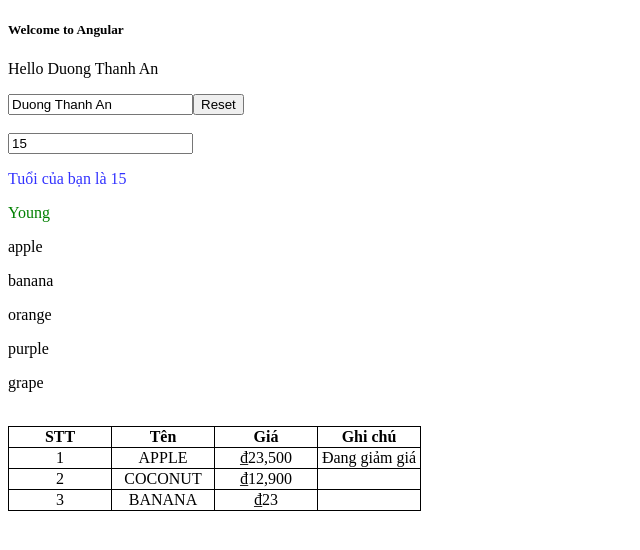
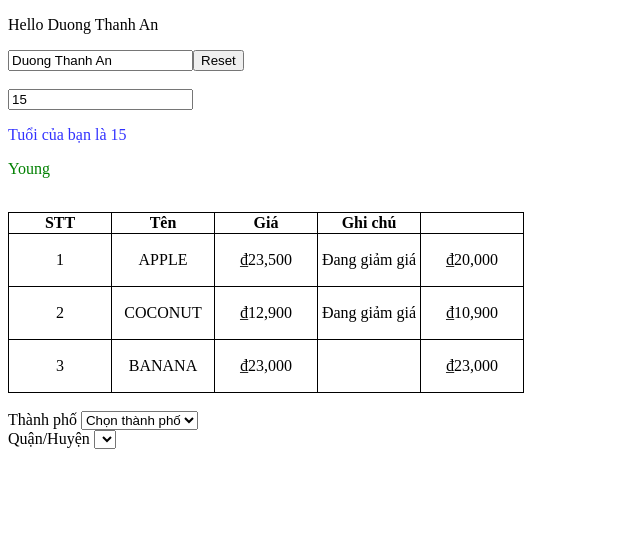
Before and after one commit to dtadev/Angular-bk, an Angular app: page / in a window 1280 px wide. Shown: the top 550 px of the page, without its empty margins (0-640 px from the left). Built offline with nearby package versions, Linux system fonts and the light colour scheme.

Commit message:
bai 16 learn

```diff
--- a/src/app/app.component.html
+++ b/src/app/app.component.html
@@ -1,4 +1 @@
-<h5>Welcome to Angular</h5>
-
-
 <app-home></app-home>
--- a/src/app/home/home.component.html
+++ b/src/app/home/home.component.html
@@ -3,20 +3,20 @@
     <input type="text" [(ngModel)]="name">
     <button (click)="resetName()">Reset</button>
 </div>
+
+
 <br>
 <div>
     <input type="text" [(ngModel)] = "age">
     <p class="age" >Tuổi của bạn là {{age}}</p>
-    <!-- <p *ngIf="age <= 18">Trẻ</p> -->
-    <!-- <p *ngIf="age > 18">Già</p> -->
 
     <div *ngIf="age <= 18; then tre; else gia"></div>
     <ng-template #tre> <p class="tre" >Young</p> </ng-template>
     <ng-template  #gia> <p class="gia">Old</p> </ng-template>
 
-    <div *ngFor=" let trai of traiCay">
+    <!-- <div *ngFor=" let trai of traiCay">
         <p>{{trai}}</p>
-    </div>
+    </div> -->
 </div>
 
 <br>
@@ -39,7 +39,24 @@
             <td>
                 <span *ngIf="trai.haGia">Đang giảm giá</span>
             </td>
+            <td>
+                <div *ngIf="trai.giaKhuyenMai > 0; then tre; else gia"></div>
+                <ng-template #tre> <p>{{trai.giaKhuyenMai | currency:'VND':'symbol':'.0'}}</p> </ng-template>
+                <ng-template  #gia> <p>{{trai.gia | currency:'VND':'symbol':'.0'}}</p> </ng-template>
+            </td>
         </tr>
 
     </table>
 </div>
+<br>
+<div>
+    Thành phố
+    <select name="city" id="city" (change)="changeCity($event)" >
+        <option *ngFor="let data of VietNamCity" [value]="data.city">{{data.city}}</option>
+      </select>
+    <br>
+    Quận/Huyện
+    <select name="city" id="city" >
+        <option *ngFor="let data of districts" [value]="">{{data}}</option>
+      </select>
+</div>
--- a/src/app/home/home.component.scss
+++ b/src/app/home/home.component.scss
@@ -12,7 +12,7 @@ p.age{
 }
 
 .gia{
-    color: red;
+    color: #ff0000;
 }
 
 .table, td,th{
--- a/src/app/home/home.component.ts
+++ b/src/app/home/home.component.ts
@@ -6,6 +6,8 @@ import { Component,OnInit } from '@angular/core';
   styleUrls: ['./home.component.scss']
 })
 export class HomeComponent implements OnInit {
+
+  constructor() {}
 
   public name ='Duong Thanh An';
   public age = 15;
@@ -20,19 +22,60 @@ export class HomeComponent implements OnInit {
     ten: 'Coconut',
     gia: 12900,
     giaKhuyenMai: 10900,
-    haGia: false
+    haGia: true
   },{
     ten: 'Banana',
-    gia: 23,
-    giaKhuyenMai: 20
+    gia: 23000,
+    giaKhuyenMai: 23000,
+    haGia: false
   }];
 
-  constructor() {}
-  ngOnInit(): void {
-    console.log(`traiCay = `,this.traiCay);
-  }
+  public districts:string[] = [];
+
+  public VietNamCity = [
+    {
+      city: 'Chọn thành phố',
+      district: []
+    },
+    {
+      city: 'Long An',
+      district: ["Long An","TP Tân An","Bến Lức","Tân Trụ","Thủ Thừa"]
+    },
+    {
+      city: 'Hồ Chí Minh',
+      district: [
+        'Gò vấp',
+        'Q1',
+        'Q2',
+        'Q3',
+        'Q4']
+    }
+  ];
 
   public resetName() :void{
     this.name = '';
   }
+
+
+  ngOnInit(): void {
+    console.log('cities = ',this.VietNamCity);
+
+  }
+
+  public changeCity(event :any){
+    const chosenCity = event.target.value;
+    if(!chosenCity)
+      return;
+
+    //cach 1
+    // const search = this.VietNamCity.filter((city) => city.city === chosenCity);
+    // if(search && search.length > 0)
+    //   this.districts = search[0].district;
+
+
+    //cach 2
+    this.districts = this.VietNamCity.find(data => data.city === chosenCity)?.district || [];
+  }
+
+
 }
```
